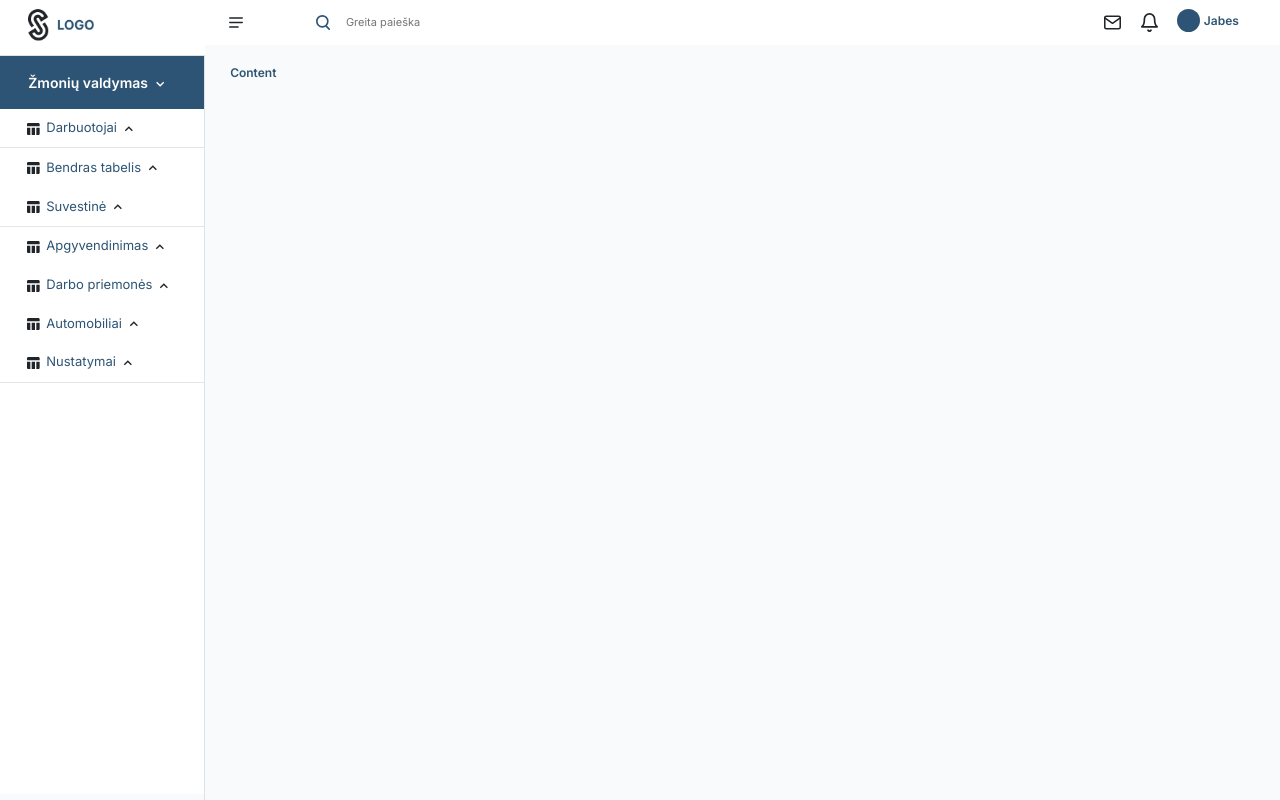
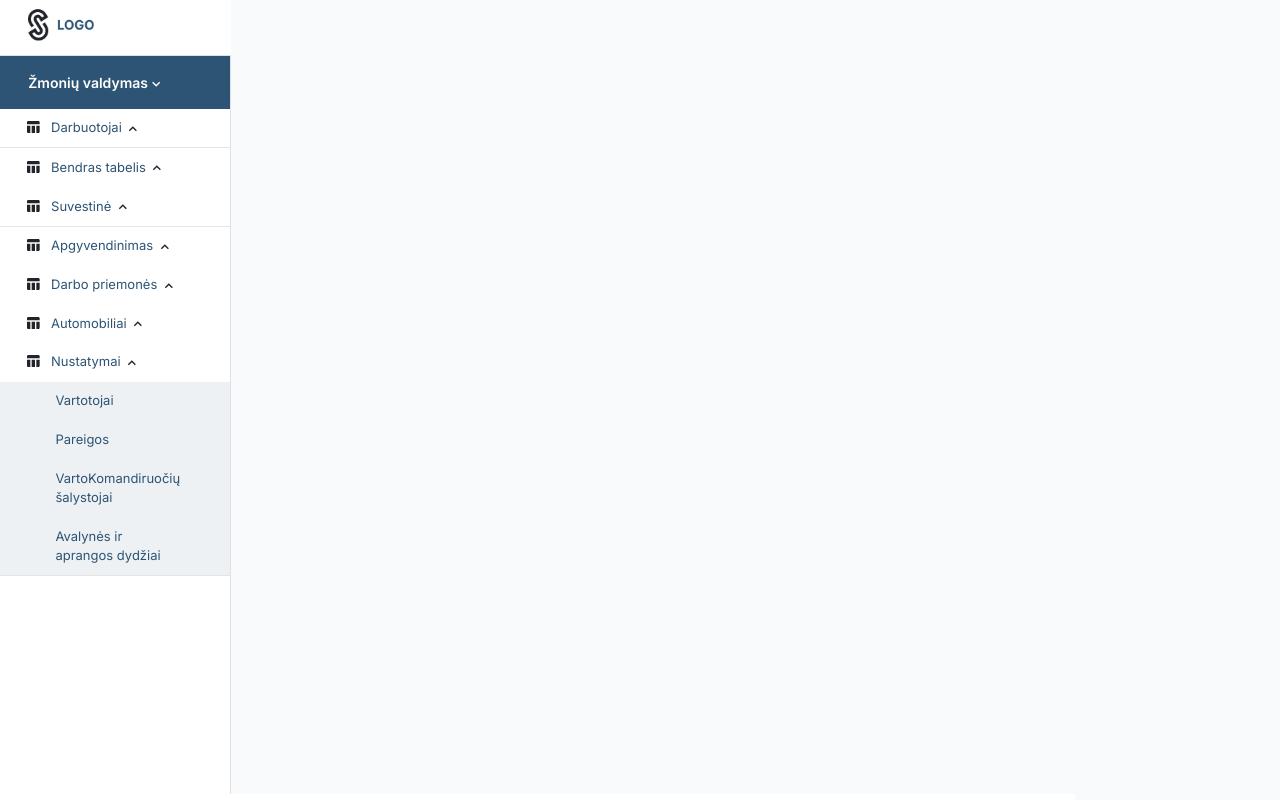
Before and after one commit to jacques-twizeyimana/ecommerce-admin, a React (Vite) app: page /employees in a window 1280 px wide. Built offline with nearby package versions, Linux system fonts and the light colour scheme.

Commit message:
feat: dynamic sidebar done

```diff
--- a/src/components/Atoms/Sidebar/ListSubItem.tsx
+++ b/src/components/Atoms/Sidebar/ListSubItem.tsx
@@ -12,7 +12,9 @@ export default function ListSubItem(props: ListSubItemProps) {
                     <React.Fragment>
                         <p className="mb-0 mt-0"><img src='/icons/dashboard.svg' className="label-icon" alt='Icon' /> {item.name} <img src='/icons/arrow-down-black.svg' alt='arrow-down' /> </p>
                         <div className="nested-items">
-                            {/* <ListSubNestedItem /> */}
+                            {item.nestedItems?.map((it) => (
+                                <ListSubNestedItem item={it}/>
+                            ))}
                         </div>
                     </React.Fragment>
                 ))}
--- a/src/components/Atoms/Sidebar/ListSubNestedItem.tsx
+++ b/src/components/Atoms/Sidebar/ListSubNestedItem.tsx
@@ -1,13 +1,13 @@
 import React from 'react';
 import '../../../styles/components/Organisms/Sidebar.scss';
+import { ListSubNestedItemProps } from '../../../types/props';
 
-export default function ListSubNestedItem() {
+export default function ListSubNestedItem(props: ListSubNestedItemProps) {
+    console.log('nested', props);
     return (
         <React.Fragment>
             <div className="list-nested-items">
-                {[0, 1, 2, 4].map((e) => (
-                    <p className="mb-0 mt-0"> Item 1  </p>
-                ))}
+                <p className="mb-0 mt-0"> {props.item.name} </p>
             </div>
         </React.Fragment>
     )
--- a/src/components/Molecules/Sidebar/ListItem.tsx
+++ b/src/components/Molecules/Sidebar/ListItem.tsx
@@ -6,7 +6,9 @@ import ListSubItem from '../../Atoms/Sidebar/ListSubItem';
 export default function ListItem(props: ListItemProps) {
     return (
         <div className="list-items">
-            <p className="mb-0 mt-0">{props.item.name} <img src='/icons/arrow-down.svg' alt='arrow-down' /></p>
+            <p className="mb-0 mt-0">{props.item.name}
+                {(props.item.subItems) ? <img src='/icons/arrow-down.svg' alt='arrow-down' />: null}
+            </p>
             <div className="subitem-area">
                 {props.item.subItems?.map((item) => (
                     <ListSubItem items={item} />
--- a/src/layouts/MainLayout.tsx
+++ b/src/layouts/MainLayout.tsx
@@ -13,7 +13,7 @@ export default function MainLayout({children}) {
                         )
                     }
                 </div>
-                <div className={("col-0 d-none") +" d-md-block col-md-3 col-lg-2 p-0 "}>
+                <div className={("col-0 d-none") +" d-md-block col-side p-0 "}>
                     <div className="sidebar-content">
                         <Sidebar />
                     </div>
--- a/src/styles/components/Organisms/Sidebar.scss
+++ b/src/styles/components/Organisms/Sidebar.scss
@@ -47,7 +47,8 @@
         padding: 0.6rem 2rem;
         font-weight: 400;
         .label-icon {
-            margin-right: 0.1rem;
+            margin-right: 0.4rem;
+            margin-top: -3px;
         }
     }
 
--- a/src/styles/layouts/MainLayout.scss
+++ b/src/styles/layouts/MainLayout.scss
@@ -14,4 +14,12 @@
     .main-content {
         padding: 0.8rem 1.3rem;
     }
+
+    @media (min-width: 992px) {
+        .col-side {
+            flex: 0 0 auto;
+            width: 18.66666667%;
+        }
+    }
+
 }
--- a/src/types/props.ts
+++ b/src/types/props.ts
@@ -8,7 +8,7 @@ import React, {
 export interface CommonProps<T> extends AllHTMLAttributes<DOMAttributes<T>> {}
 
 import { Color, SelectData, ValueType } from '.';
-import { ISidebar, SubItem } from './services/sidebar.types';
+import { ISidebar, NestedItem, SubItem } from './services/sidebar.types';
 
 /**
  * input props that will be shared to all input components
@@ -81,3 +81,7 @@ export interface ListItemProps {
 export interface ListSubItemProps {
   items: SubItem[]
 }
+
+export interface ListSubNestedItemProps {
+  item: NestedItem
+}
```
